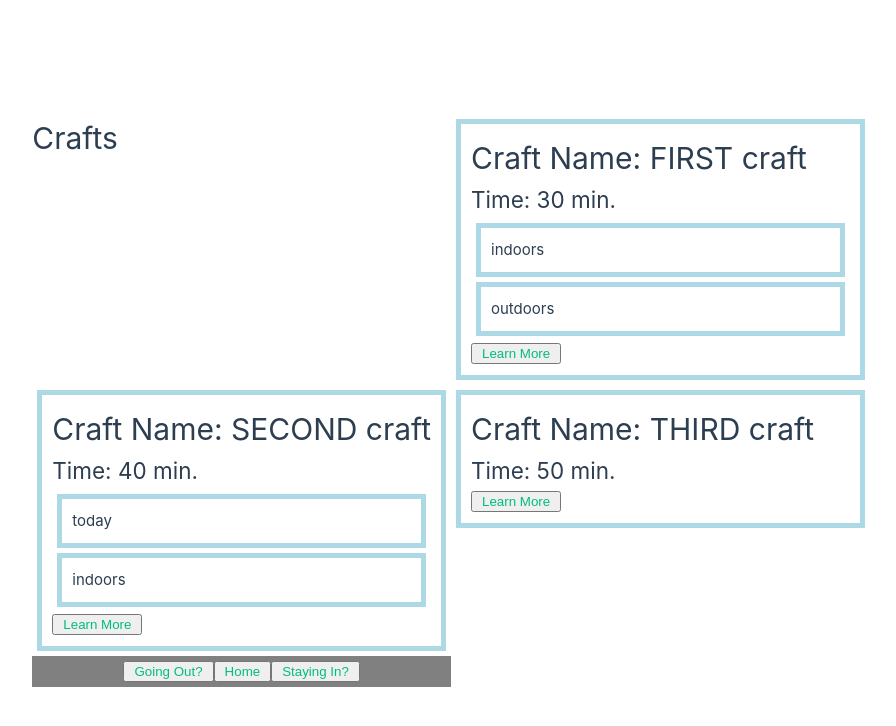
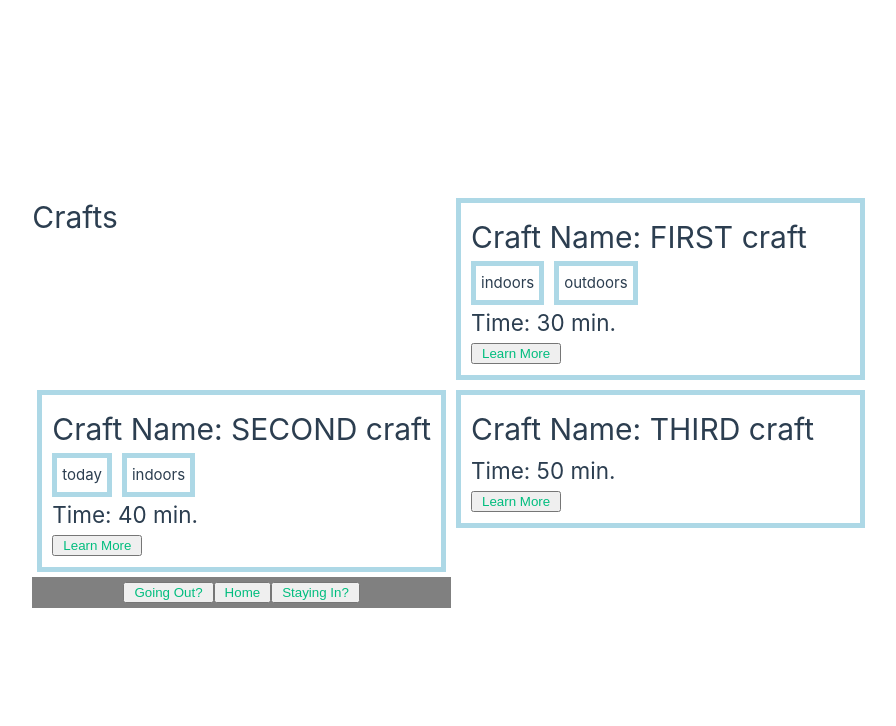
Before and after one commit to gabaddotey/notBlocked_RT, a Vue app: page /crafts in a window 1280 px wide. Shown: the top 726 px of the page, without its empty margins (189-1085 px from the left). Built offline with nearby package versions, Linux system fonts and the light colour scheme; the HTML template or start-up script is replaced by a standard one.

Commit message:
quick tag styling

```diff
--- a/src/components/CraftPreview.vue
+++ b/src/components/CraftPreview.vue
@@ -12,16 +12,13 @@ const props = defineProps({
 
 const craftLink = "/craft/"+(props.craftId?.toString())
 
-
 </script>
 
 <template>
   <div>
     <h1>Craft Name: {{ craftName }}</h1>
+    <p v-for="tag in craftTags">{{ Object.keys(tag!)[0] }}</p>
     <h2>Time: {{ craftTime }} min.</h2>
-    <div v-for="tag in craftTags">
-      <p v-if="tag">{{ Object.keys(tag!)[0] }}</p>
-    </div>
     <button><RouterLink :to= craftLink>Learn More</RouterLink></button>
   </div>
 </template>
@@ -31,5 +28,13 @@ div{
   border: 5px lightblue solid;
   padding: 10px;
   margin: 5px;
+
+}
+p{
+  border: 5px lightblue solid;
+  width: fit-content;
+  display: inline-flex;
+  padding: 5px;
+  margin-right: 10px;
 }
 </style>
```
